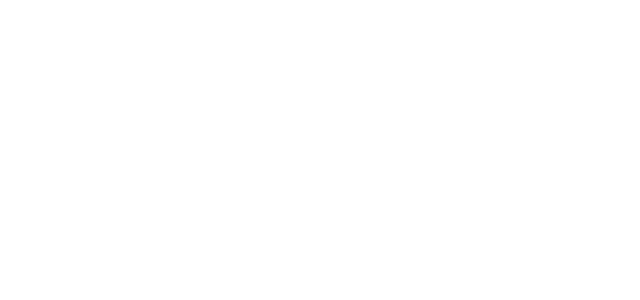
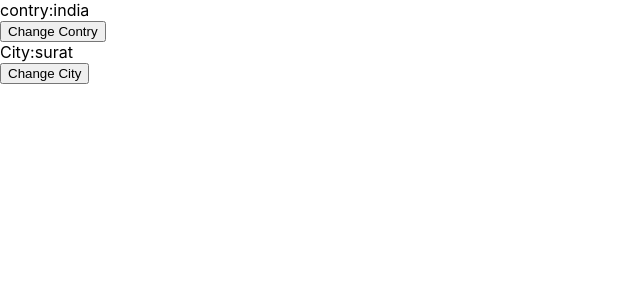
Before and after one commit to Beladiyamitul/Reactproject, a React (Create React App) app: page / in a window 1280 px wide. Shown: the top 300 px of the page, without its empty margins (0-640 px from the left). Built offline with nearby package versions, Linux system fonts and the light colour scheme.

Commit message:
contry-city

```diff
--- a/src/App.js
+++ b/src/App.js
@@ -1,5 +1,7 @@
 import logo from './logo.svg';
 import './App.css';
+import Contry from './containers/contry/contry';
+import City from './containers/contry/city';
 
 function App() {
 
@@ -8,7 +10,8 @@
 
   return (
       <>
-
+        <Contry/>
+        <City/>
       </>
   );
 }
--- /dev/null
+++ b/src/containers/contry/city.js
@@ -0,0 +1,33 @@
+import React, { Component } from 'react';
+
+class City extends Component {
+
+    constructor(props) {
+        super(props);
+
+        this.state ={
+            city : 'surat'
+        }
+    }
+
+    changecity =() =>{
+        this.setState({
+            city : 'Ahemdabad'
+        })
+    }
+
+
+
+    render() {
+        return (
+
+           <>
+           <div>City:{this.state.city}</div>
+           <button onClick={() => this.changecity()}>Change City</button>
+
+           </>
+        );
+    }
+}
+
+export default City;
--- /dev/null
+++ b/src/containers/contry/contry.js
@@ -0,0 +1,33 @@
+import React, { Component } from 'react';
+
+class Contry extends Component {
+
+    constructor(props) {
+        super(props);
+
+       this.state ={
+           contry : 'india'
+       };
+
+
+    }
+
+    changecontry = () =>{
+        this.setState({
+            contry : 'canada'
+        })
+    }
+
+
+    render() {
+        return (
+           <>
+             <div>contry:{this.state.contry}</div>
+             <button onClick={() => this.changecontry()}>Change Contry</button>
+
+           </>
+        );
+    }
+}
+
+export default Contry;
```
